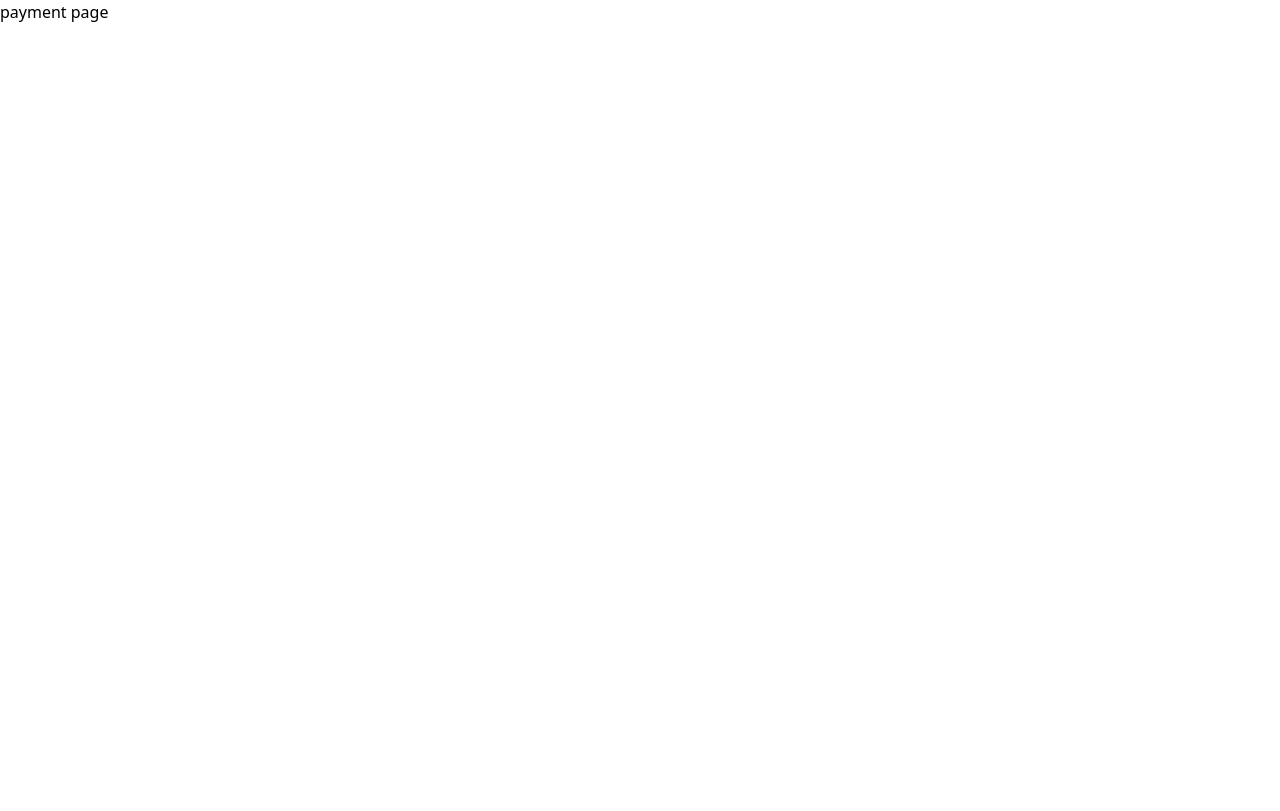
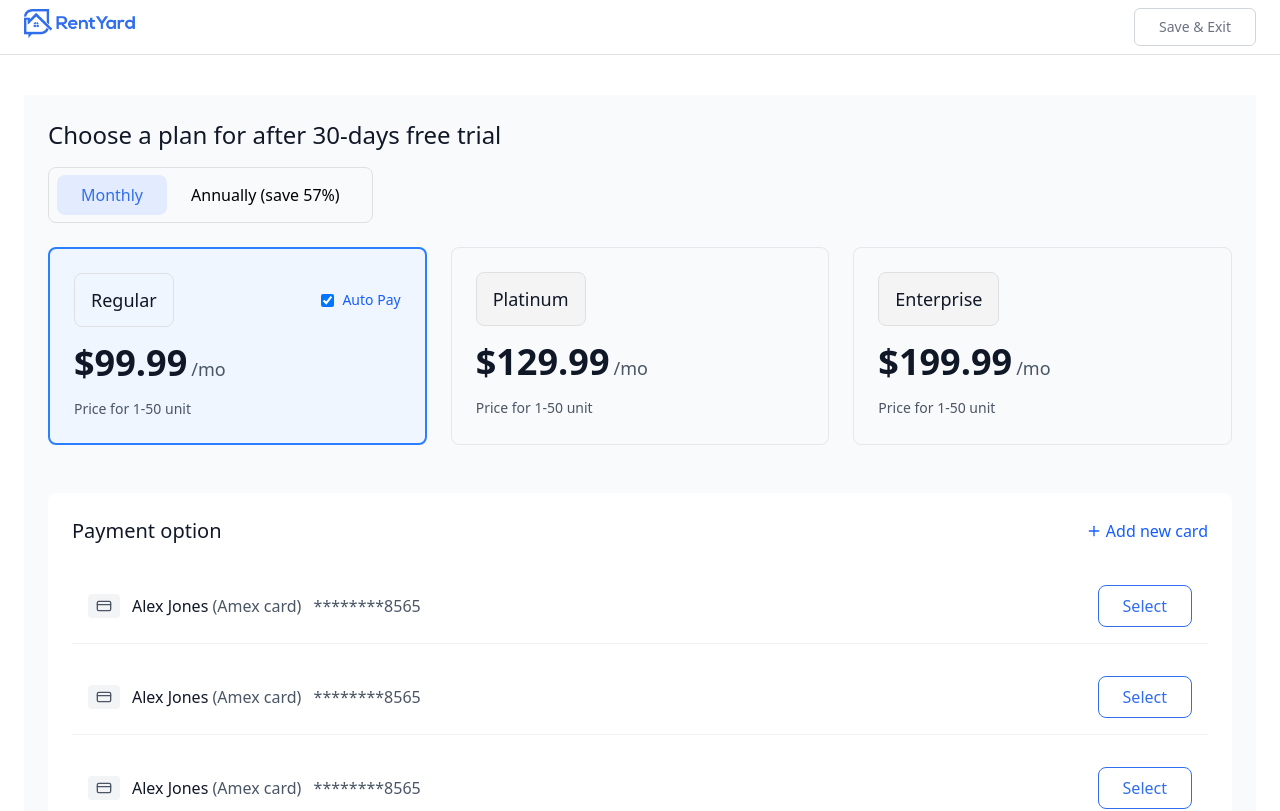
Before and after one commit to sh-mihad/rentYard-Frontend, a React (Vite) app: page /payment in a window 1280 px wide. Shown: the top 811 px of the page. Built offline with nearby package versions, Linux system fonts and the light colour scheme.

Commit message:
payment option done

```diff
--- a/package.json
+++ b/package.json
@@ -12,6 +12,7 @@
   "dependencies": {
     "@tailwindcss/vite": "^4.1.11",
     "date-fns": "^4.1.0",
+    "lucide-react": "^0.525.0",
     "motion": "^12.23.0",
     "react": "^19.1.0",
     "react-datepicker": "^8.4.0",
--- a/src/components/layouts/Modal.jsx
+++ b/src/components/layouts/Modal.jsx
@@ -28,7 +28,7 @@ export default function Modal({ onClose, title, children, onAction, actionLabel
         <div className="flex justify-end gap-2 px-6 py-4 border-t border-[#E0E0E0]">
           <button
             onClick={onAction}
-            className="px-4 py-2 text-white bg-blue-600 rounded hover:bg-blue-700"
+            className="px-4 py-2 text-white bg-blue-600 rounded-lg hover:bg-blue-700"
           >
             {actionLabel}
           </button>
--- /dev/null
+++ b/src/pages/payment/components/AddNewCardForm.jsx
@@ -0,0 +1,44 @@
+import React from "react";
+import { useForm } from "react-hook-form";
+import DateField from "../../../components/ui/DateFiled";
+import { CloudCog } from "lucide-react";
+import InputFiled from "../../../components/ui/InputFiled";
+
+export default function AddNewCardForm({ ref, onSubmit }) {
+  const { register, handleSubmit } = useForm();
+
+  return (
+    <form ref={ref} onSubmit={handleSubmit(onSubmit)}>
+      <div className="grid grid-cols-1 lg:grid-cols-2 gap-3 space-y-1">
+        <InputFiled
+          name="nameOnCard"
+          label="Name On Card"
+          placeholder="Alex Jones"
+          register={register}
+          required={true}
+        />
+        <InputFiled
+          name="cardNumber"
+          label="Card Number"
+          placeholder="0000-0000-0000-0000"
+          register={register}
+          required={true}
+        />
+        <DateField
+          name="expireDate"
+          label="Expire Date"
+          placeholder="MM/YY"
+          register={register}
+          required={false}
+        />
+        <InputFiled
+          name="cvc"
+          label="CVC"
+          placeholder="123"
+          register={register}
+          required={true}
+        />
+      </div>
+    </form>
+  );
+}
--- a/src/pages/payment/index.jsx
+++ b/src/pages/payment/index.jsx
@@ -1,6 +1,225 @@
+import { useRef, useState } from "react";
+import CommonLayout from "../../components/layouts/CommonLayout";
+import Button from "../../components/ui/Button";
+import { CreditCard, Plus } from "lucide-react";
+import Modal from "../../components/layouts/Modal";
+import AddNewCardForm from "./components/AddNewCardForm";
+const initialPaymentMethod = [
+  { id: 1, name: "Alex Jones", type: "Amex card", last4: "8565" },
+  { id: 2, name: "Alex Jones", type: "Amex card", last4: "8565" },
+  { id: 3, name: "Alex Jones", type: "Amex card", last4: "8565" },
+];
+export default function PaymentPage() {
+  const [billingPeriod, setBillingPeriod] = useState("monthly");
+  const [selectedPlan, setSelectedPlan] = useState("regular");
+  const [autoPayEnabled, setAutoPayEnabled] = useState(true);
+  const [paymentOption, setPaymentOption] = useState(null);
+  const [paymentMethods, setPaymentMethods] = useState(initialPaymentMethod);
+  const formRef = useRef();
+  const [showModal, setShowModal] = useState(false);
+  const plans = [
+    {
+      id: "regular",
+      name: "Regular",
+      price: "$99.99",
+      period: "/mo",
+      description: "Price for 1-50 unit",
+      hasAutoPay: true,
+    },
+    {
+      id: "platinum",
+      name: "Platinum",
+      price: "$129.99",
+      period: "/mo",
+      description: "Price for 1-50 unit",
+      hasAutoPay: false,
+    },
+    {
+      id: "enterprise",
+      name: "Enterprise",
+      price: "$199.99",
+      period: "/mo",
+      description: "Price for 1-50 unit",
+      hasAutoPay: false,
+    },
+  ];
+  const handleAction = () => {
+    formRef.current.requestSubmit();
+  };
+  const handleSubmit = (formData) => {
+    setPaymentMethods([
+      ...paymentMethods,
+      {
+        name: "Alex Jones",
+        type: formData.nameOnCard,
+        last4: formData.cardNumber.slice(0, 4),
+      },
+    ]);
+    setShowModal(false)
+  };
+  const paymentMethodsLastIndex = paymentMethods.length - 1;
 
-export default function PaymentPage() {
   return (
-    <div>payment page</div>
-  )
+    <CommonLayout
+      renderFooterLastButton={() => (
+        <div className="flex items-center gap-3">
+          <p>
+            Total with card charge: <b>$970</b>
+          </p>
+          <Button onClick={() => console.log("sara")} type="button" isBg={true}>
+            Pay & add property
+          </Button>
+        </div>
+      )}
+      renderTopCornerButton={() => (
+        <Button onClick={() => console.log("exit button clicked")}>
+          Save & Exit
+        </Button>
+      )}
+    >
+      <div className="w-full mx-auto p-6 bg-gray-50 min-h-screen">
+        {/* Header */}
+        <div className="mb-8">
+          <h1 className="text-2xl font-medium text-gray-900 mb-6">
+            Choose a plan for after 30-days free trial
+          </h1>
+
+          {/* Billing Toggle */}
+          <div className=" border border-[#E0E0E0] rounded-lg py-4 px-2 inline">
+            <button
+              onClick={() => setBillingPeriod("monthly")}
+              className={`px-6 py-2 rounded-lg font-medium ${
+                billingPeriod === "monthly" && "bg-[#E2EBFF]  text-[#316EED]"
+              }`}
+            >
+              Monthly
+            </button>
+            <button
+              onClick={() => setBillingPeriod("annually")}
+              className={`font-medium px-6 py-2 rounded-lg ${
+                billingPeriod === "annually" && "bg-[#E2EBFF]  text-[#316EED]"
+              }`}
+            >
+              Annually (save 57%)
+            </button>
+          </div>
+        </div>
+
+        {/* Pricing Plans */}
+        <div className="grid grid-cols-1 md:grid-cols-3 gap-6 mb-12">
+          {plans.map((plan) => (
+            <div
+              key={plan.id}
+              className={`p-6 cursor-pointer rounded-lg transition-all duration-200 ${
+                selectedPlan === plan.id
+                  ? "border-2 border-blue-500 bg-blue-50"
+                  : "border border-gray-200 hover:border-gray-300"
+              }`}
+              onClick={() => setSelectedPlan(plan.id)}
+            >
+              <div className="flex items-center justify-between mb-4">
+                <h3
+                  className={`${
+                    selectedPlan !== plan.id && "bg-[#F4F4F4]"
+                  }  text-lg border border-[#E0E0E0] rounded-lg py-3 px-4  font-medium text-gray-900`}
+                >
+                  {plan.name}
+                </h3>
+                {plan.hasAutoPay && (
+                  <label className="flex items-center gap-2">
+                    <input
+                      type="checkbox"
+                      checked={autoPayEnabled}
+                      onChange={(e) => setAutoPayEnabled(e.target.checked)}
+                    />
+                    <span className="text-sm text-blue-600 font-medium">
+                      Auto Pay
+                    </span>
+                  </label>
+                )}
+              </div>
+
+              <div className="mb-4">
+                <div className="flex items-baseline">
+                  <span className="text-4xl font-bold text-gray-900">
+                    {plan.price}
+                  </span>
+                  <span className="text-lg text-gray-600 ml-1">
+                    {plan.period}
+                  </span>
+                </div>
+              </div>
+
+              <p className="text-sm text-gray-600">{plan.description}</p>
+            </div>
+          ))}
+        </div>
+
+        {/* Payment Options */}
+        <div className="bg-white rounded-lg p-6">
+          <div className="flex items-center justify-between mb-6">
+            <h2 className="text-xl font-medium text-gray-900">
+              Payment option
+            </h2>
+            <button
+              onClick={() => setShowModal(true)}
+              className="text-blue-600 cursor-pointer hover:text-blue-700 flex items-center"
+            >
+              <Plus className="w-4 h-4 mr-1" />
+              Add new card
+            </button>
+          </div>
+
+          <div className="space-y-4">
+            {paymentMethods.map((method, index) => (
+              <div
+                key={method.id}
+                className={`${
+                  index !== paymentMethodsLastIndex &&
+                  "border-b border-[#F0F1F3]"
+                } flex items-center justify-between p-4   hover:border-gray-300 transition-colors`}
+              >
+                <div className="flex items-center gap-3">
+                  <div className="w-8 h-6 bg-gray-100 rounded flex items-center justify-center">
+                    <CreditCard className="w-4 h-4 text-gray-600" />
+                  </div>
+                  <div>
+                    <span className="text-gray-900 font-medium">
+                      {method.name}
+                    </span>{" "}
+                    <span className="text-gray-600">({method.type})</span>{" "}
+                    <span className="text-gray-600 ml-2">
+                      ********{method.last4}
+                    </span>
+                  </div>
+                </div>
+                <button
+                  onClick={() => {
+                    setPaymentOption(method);
+                  }}
+                  className={`${
+                    paymentOption?.id === method.id
+                      ? "bg-[#316EED] text-white"
+                      : "text-[#316EED]"
+                  } px-6 py-2 border font-medium hover:text-white hover:bg-[#316EED]  border-[#316EED] rounded-lg `}
+                >
+                  Select
+                </button>
+              </div>
+            ))}
+          </div>
+        </div>
+      </div>
+      {showModal && (
+        <Modal
+          title="Add new card"
+          onClose={() => setShowModal(false)}
+          actionLabel={"Save"}
+          onAction={handleAction}
+        >
+          <AddNewCardForm ref={formRef} onSubmit={handleSubmit} />
+        </Modal>
+      )}
+    </CommonLayout>
+  );
 }
```
Also changed, not shown: 1 other file (tests, documents, lock files or other folders).
